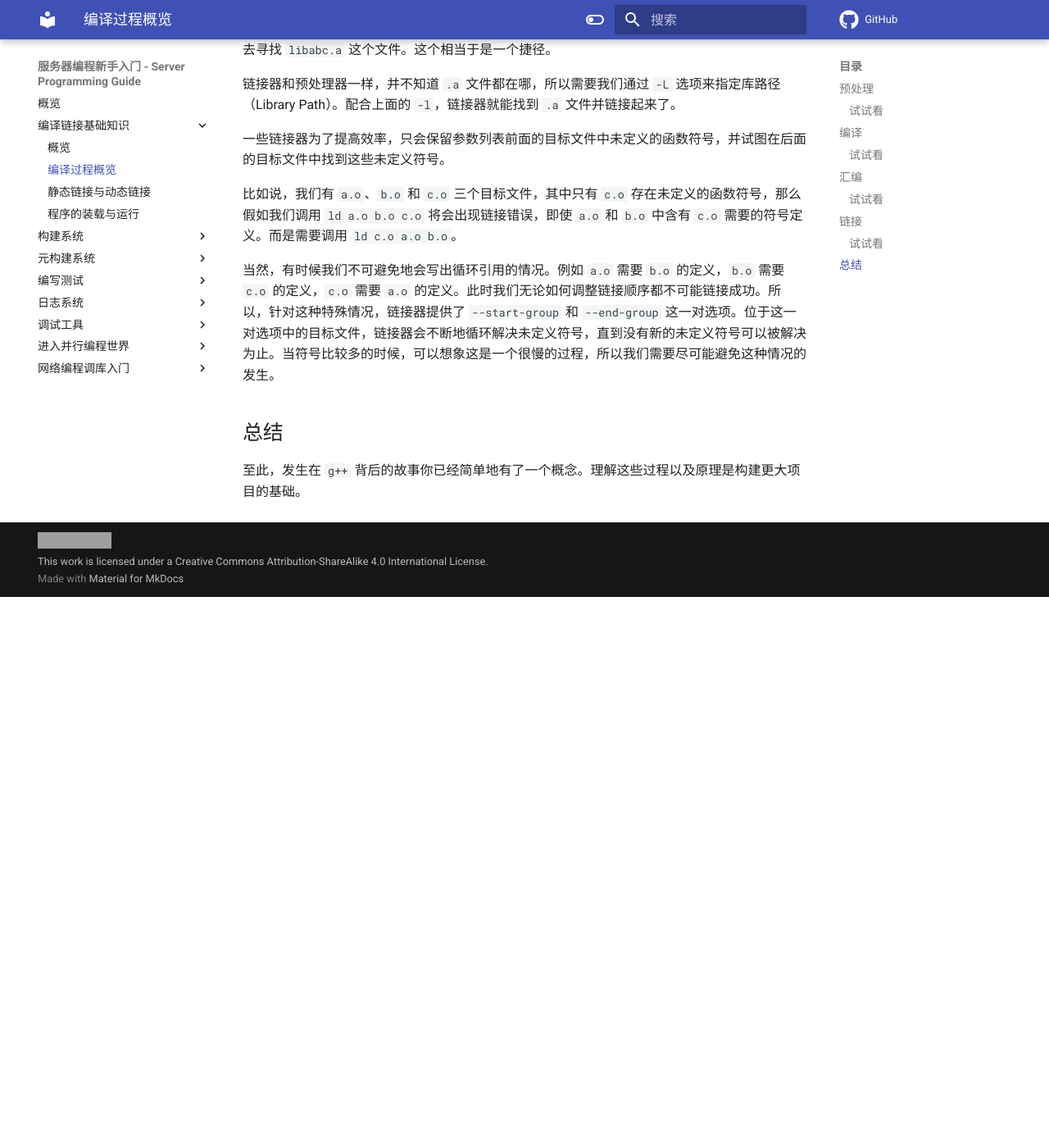
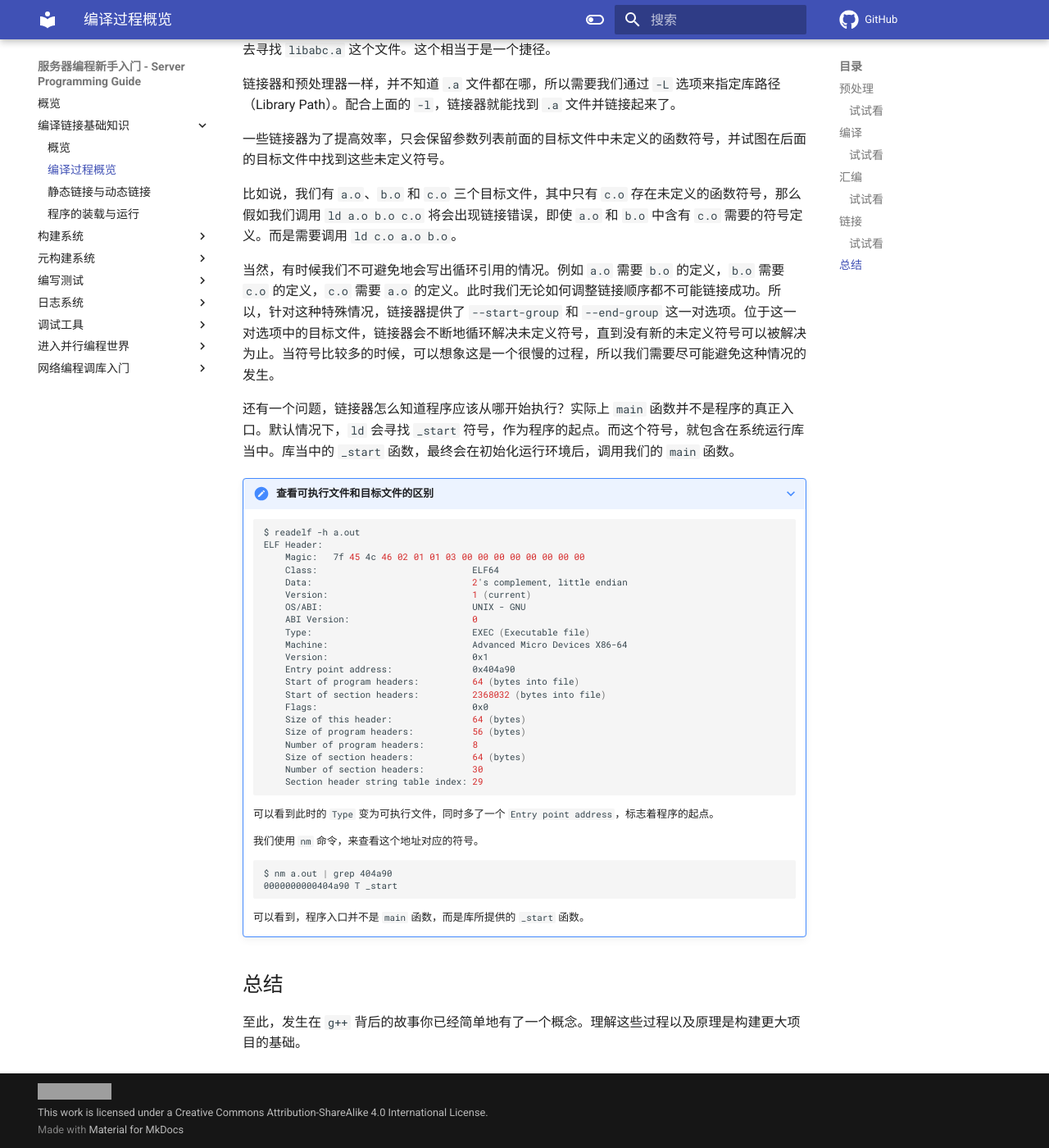
Before and after one commit to howardlau1999/server-programming-guide, an MkDocs documentation site: the page built from docs/basics/procedure.md, in a window 1280 px wide and 1400 px high, scrolled down 6274 px. Shown: the whole window at 82% size. Built offline with MkDocs 1.6.1 and Material for MkDocs 9.7.7, drawn with Linux system fonts in a browser that asks for light colours; emoji names are drawn with the system emoji font; comment, search, counter and statistics services are not loaded; before the commit the page ends 7002 px from its top, so only the background shows below that; grey boxes are pictures that could not be loaded.

Commit message:
entry point

````diff
--- a/docs/basics/procedure.md
+++ b/docs/basics/procedure.md
@@ -287,6 +287,42 @@ Hello, world
 
 当然，有时候我们不可避免地会写出循环引用的情况。例如 `a.o` 需要 `b.o` 的定义，`b.o` 需要 `c.o` 的定义，`c.o` 需要 `a.o` 的定义。此时我们无论如何调整链接顺序都不可能链接成功。所以，针对这种特殊情况，链接器提供了 `--start-group` 和 `--end-group` 这一对选项。位于这一对选项中的目标文件，链接器会不断地循环解决未定义符号，直到没有新的未定义符号可以被解决为止。当符号比较多的时候，可以想象这是一个很慢的过程，所以我们需要尽可能避免这种情况的发生。
 
+还有一个问题，链接器怎么知道程序应该从哪开始执行？实际上 `main` 函数并不是程序的真正入口。默认情况下，`ld` 会寻找 `_start` 符号，作为程序的起点。而这个符号，就包含在系统运行库当中。库当中的 `_start` 函数，最终会在初始化运行环境后，调用我们的 `main` 函数。
+
+???+note "查看可执行文件和目标文件的区别"
+    ```bash
+    $ readelf -h a.out
+    ELF Header:
+        Magic:   7f 45 4c 46 02 01 01 03 00 00 00 00 00 00 00 00
+        Class:                             ELF64
+        Data:                              2's complement, little endian
+        Version:                           1 (current)
+        OS/ABI:                            UNIX - GNU
+        ABI Version:                       0
+        Type:                              EXEC (Executable file)
+        Machine:                           Advanced Micro Devices X86-64
+        Version:                           0x1
+        Entry point address:               0x404a90
+        Start of program headers:          64 (bytes into file)
+        Start of section headers:          2368032 (bytes into file)
+        Flags:                             0x0
+        Size of this header:               64 (bytes)
+        Size of program headers:           56 (bytes)
+        Number of program headers:         8
+        Size of section headers:           64 (bytes)
+        Number of section headers:         30
+        Section header string table index: 29
+    ```
+    可以看到此时的 `Type` 变为可执行文件，同时多了一个 `Entry point address`，标志着程序的起点。
+
+    我们使用 `nm` 命令，来查看这个地址对应的符号。
+
+    ```bash
+    $ nm a.out | grep 404a90
+    0000000000404a90 T _start
+    ```
+
+    可以看到，程序入口并不是 `main` 函数，而是库所提供的 `_start` 函数。
 ## 总结
 
 至此，发生在 `g++` 背后的故事你已经简单地有了一个概念。理解这些过程以及原理是构建更大项目的基础。
````
